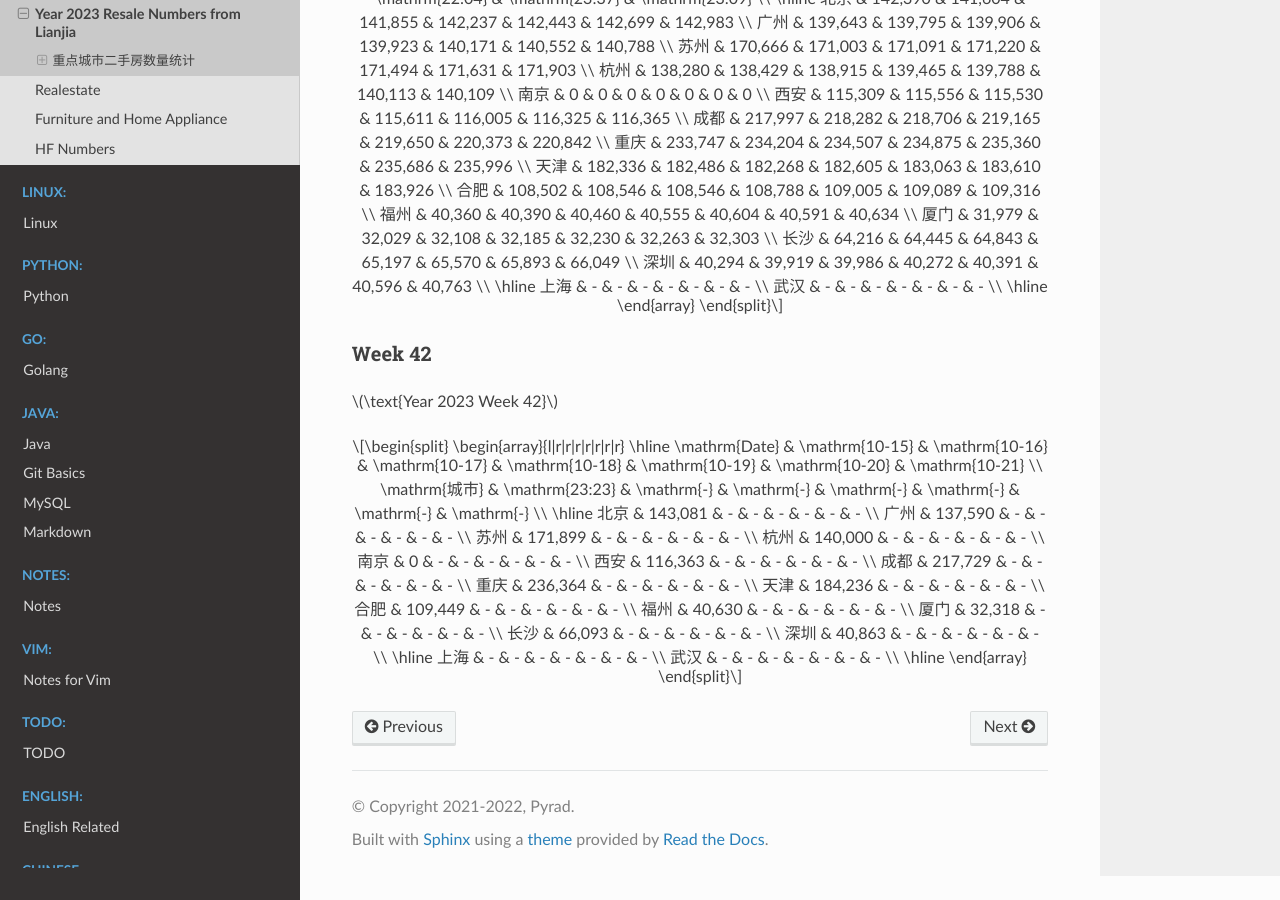
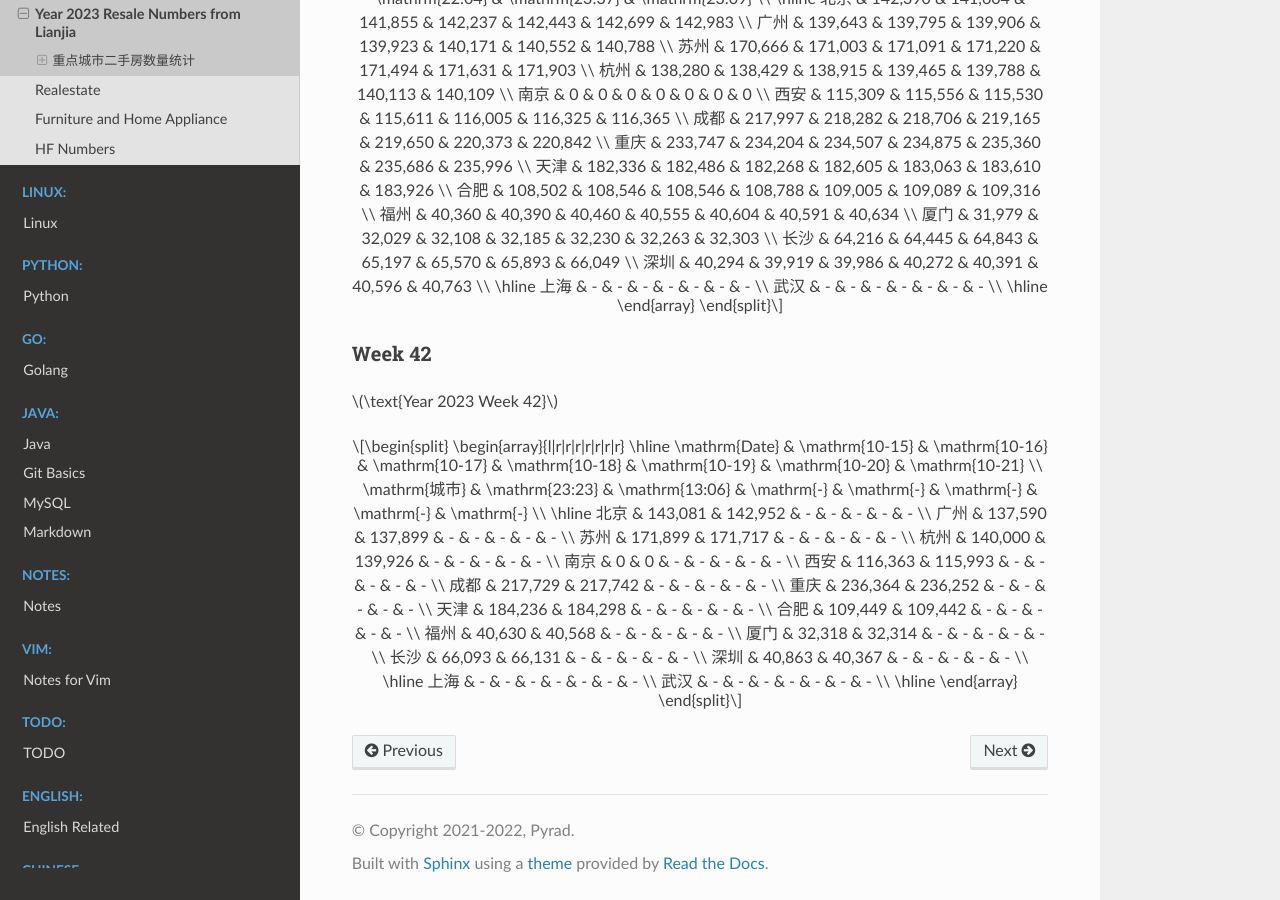
Before and after one commit to Pyrad/pyradnotes, a Sphinx documentation site: the page built from source/RealEstate/resalenumbers2023.md, in a window 1280 px wide and 900 px high, scrolled down 16027 px. Built offline with Sphinx 7.4.7 and the Read the Docs theme 2.0.0, drawn with Linux system fonts in a browser that asks for light colours; a script that is not in the unit is left out.

Commit message:
Realestate Update resale numbers 2023-10-16 13:06

```diff
--- a/source/RealEstate/resalenumbers2023.md
+++ b/source/RealEstate/resalenumbers2023.md
@@ -1058,22 +1058,22 @@ $$
 \begin{array}{l|r|r|r|r|r|r|r}
 \hline
 \mathrm{Date} & \mathrm{10-15} & \mathrm{10-16} & \mathrm{10-17} & \mathrm{10-18} & \mathrm{10-19} & \mathrm{10-20} & \mathrm{10-21} \\
-\mathrm{城市} & \mathrm{23:23} & \mathrm{-} & \mathrm{-} & \mathrm{-} & \mathrm{-} & \mathrm{-} & \mathrm{-} \\
+\mathrm{城市} & \mathrm{23:23} & \mathrm{13:06} & \mathrm{-} & \mathrm{-} & \mathrm{-} & \mathrm{-} & \mathrm{-} \\
 \hline
-北京 & 143,081 & - & - & - & - & - & - \\
-广州 & 137,590 & - & - & - & - & - & - \\
-苏州 & 171,899 & - & - & - & - & - & - \\
-杭州 & 140,000 & - & - & - & - & - & - \\
-南京 & 0 & - & - & - & - & - & - \\
-西安 & 116,363 & - & - & - & - & - & - \\
-成都 & 217,729 & - & - & - & - & - & - \\
-重庆 & 236,364 & - & - & - & - & - & - \\
-天津 & 184,236 & - & - & - & - & - & - \\
-合肥 & 109,449 & - & - & - & - & - & - \\
-福州 & 40,630 & - & - & - & - & - & - \\
-厦门 & 32,318 & - & - & - & - & - & - \\
-长沙 & 66,093 & - & - & - & - & - & - \\
-深圳 & 40,863 & - & - & - & - & - & - \\
+北京 & 143,081 & 142,952 & - & - & - & - & - \\
+广州 & 137,590 & 137,899 & - & - & - & - & - \\
+苏州 & 171,899 & 171,717 & - & - & - & - & - \\
+杭州 & 140,000 & 139,926 & - & - & - & - & - \\
+南京 & 0 & 0 & - & - & - & - & - \\
+西安 & 116,363 & 115,993 & - & - & - & - & - \\
+成都 & 217,729 & 217,742 & - & - & - & - & - \\
+重庆 & 236,364 & 236,252 & - & - & - & - & - \\
+天津 & 184,236 & 184,298 & - & - & - & - & - \\
+合肥 & 109,449 & 109,442 & - & - & - & - & - \\
+福州 & 40,630 & 40,568 & - & - & - & - & - \\
+厦门 & 32,318 & 32,314 & - & - & - & - & - \\
+长沙 & 66,093 & 66,131 & - & - & - & - & - \\
+深圳 & 40,863 & 40,367 & - & - & - & - & - \\
 \hline
 上海 & - & - & - & - & - & - & - \\
 武汉 & - & - & - & - & - & - & - \\
```
Also changed, not shown: 1 other file.
